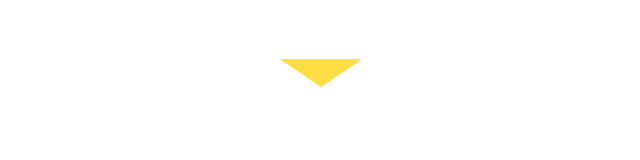
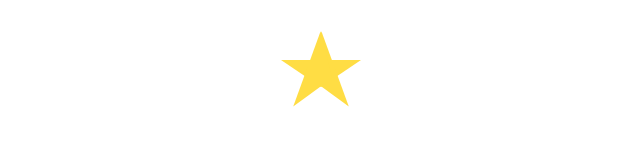
Before and after one commit to wangzhiwe/wangzhiwe.github.io, a plain HTML site: page 50/1/五角星.html in a window 1280 px wide. Shown: the whole page, without its empty margins (109-749 px from the left). Drawn offline with Linux system fonts and the light colour scheme.

Commit message:
五角星
样式4

```diff
--- a/50/1/五角星.html
+++ b/50/1/五角星.html
@@ -37,7 +37,12 @@
               top: -27.58621px;
               width: 0;
 }
-
+        .large:before {
+              transform: rotate(70deg);
+}
+        .large:after {
+              transform: rotate(-70deg);
+}
 	</style>
 </head>
 <body>
```
